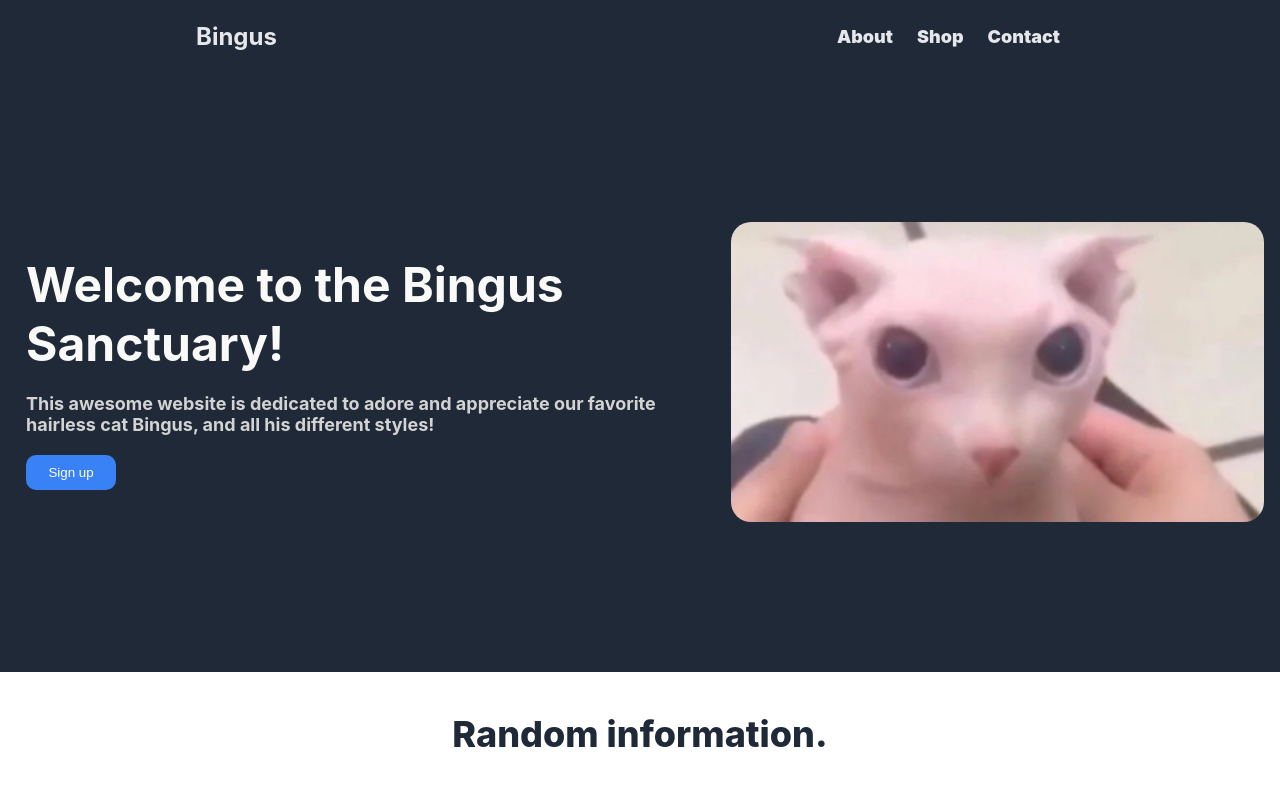
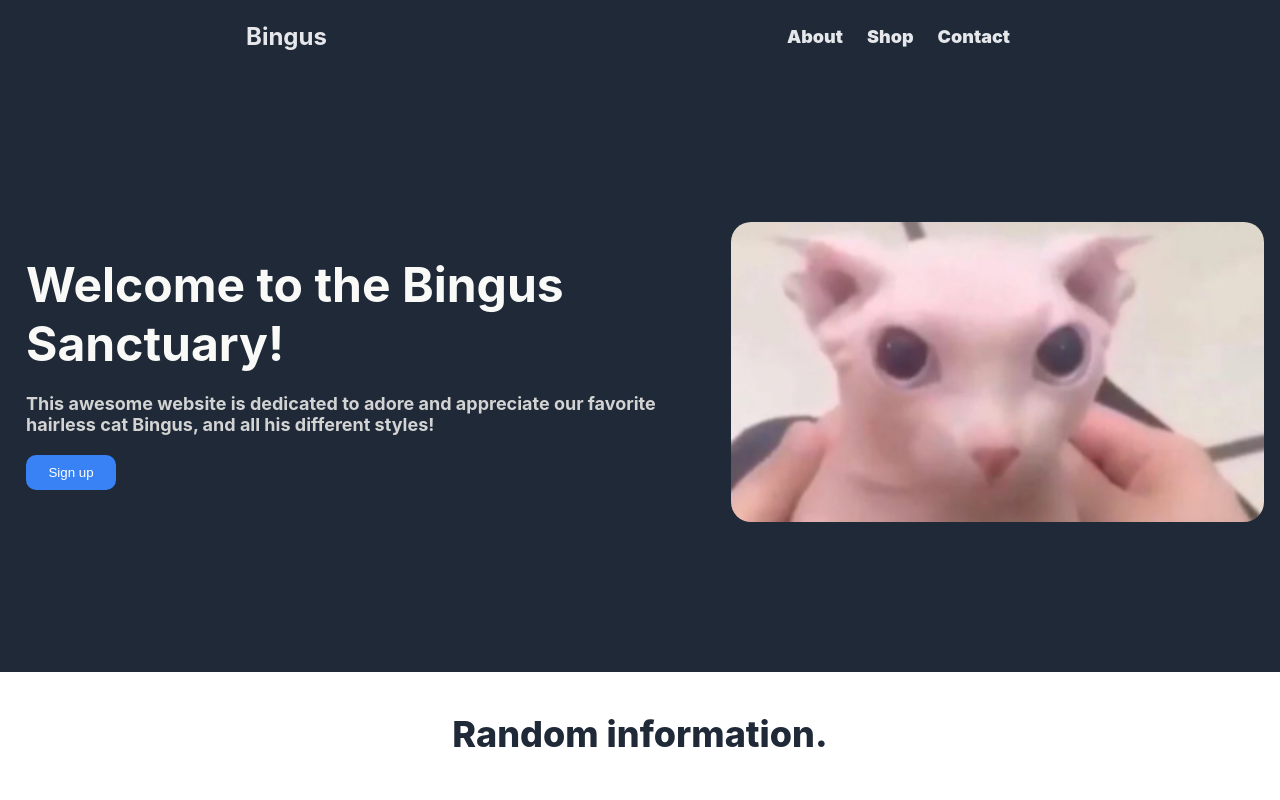
Before and after one commit to Scalaptia/bingus-sanctuary, a plain HTML site: page index.html in a window 1280 px wide. Shown: the top 800 px of the page. Drawn offline with Linux system fonts and the light colour scheme.

Commit message:
Remove logo margin Cleanup style.css

```diff
--- a/style.css
+++ b/style.css
@@ -29,7 +29,6 @@ a {
 .logo {
     font-size: 24px;
     color: white;
-    margin-right: 200px;
 }
 
 .header ul {
```
